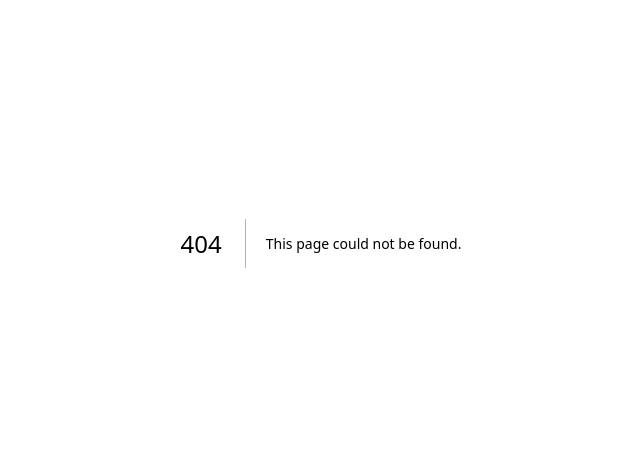
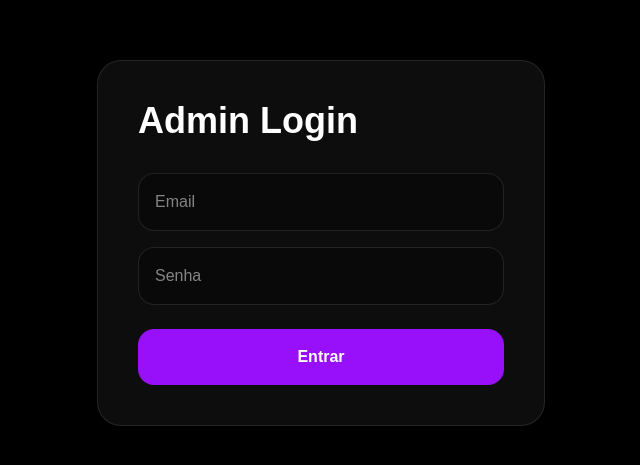
Before and after one commit to NeurexBK/defimind-news, a Next.js app: page /neurex-25852266602-admin/app/login in a window 1280 px wide. Before the commit this address had no page. Shown: the part 157-622 px from the top of the page, without its empty margins (319-959 px from the left). Built offline with nearby package versions, Linux system fonts and the light colour scheme; no server answers.

Commit message:
secure hidden admin

```diff
--- /dev/null
+++ b/app/neurex-25852266602-admin/app/login/page.tsx
@@ -0,0 +1,114 @@
+"use client"
+
+import { useState } from "react"
+import { createClient } from "@supabase/supabase-js"
+import { useRouter } from "next/navigation"
+
+const supabase = createClient(
+  process.env.NEXT_PUBLIC_SUPABASE_URL!,
+  process.env.NEXT_PUBLIC_SUPABASE_ANON_KEY!
+)
+
+export default function LoginPage() {
+
+  const router = useRouter()
+
+  const [email, setEmail] = useState("")
+  const [password, setPassword] = useState("")
+
+  async function handleLogin() {
+
+    const { error } = await supabase.auth.signInWithPassword({
+      email,
+      password,
+    })
+
+    if (!error) {
+
+      router.push("/neurex-25852266602-admin")
+
+    }
+
+  }
+
+  return (
+
+    <main className="
+    min-h-screen
+    flex
+    items-center
+    justify-center
+    bg-black
+    text-white
+    ">
+
+      <div className="
+      w-full
+      max-w-md
+      bg-white/5
+      border
+      border-white/10
+      rounded-3xl
+      p-10
+      ">
+
+        <h1 className="
+        text-4xl
+        font-black
+        mb-8
+        ">
+          Admin Login
+        </h1>
+
+        <input
+          type="email"
+          placeholder="Email"
+          value={email}
+          onChange={(e)=>setEmail(e.target.value)}
+          className="
+          w-full
+          mb-4
+          p-4
+          rounded-2xl
+          bg-black/30
+          border
+          border-white/10
+          "
+        />
+
+        <input
+          type="password"
+          placeholder="Senha"
+          value={password}
+          onChange={(e)=>setPassword(e.target.value)}
+          className="
+          w-full
+          mb-6
+          p-4
+          rounded-2xl
+          bg-black/30
+          border
+          border-white/10
+          "
+        />
+
+        <button
+          onClick={handleLogin}
+          className="
+          w-full
+          bg-purple-600
+          py-4
+          rounded-2xl
+          font-bold
+          "
+        >
+          Entrar
+        </button>
+
+      </div>
+
+    </main>
+
+  )
+
+}
--- /dev/null
+++ b/app/neurex-25852266602-admin/middleware.ts
@@ -0,0 +1,35 @@
+import { NextResponse } from "next/server"
+import type { NextRequest } from "next/server"
+
+export function middleware(req: NextRequest) {
+
+  const pathname = req.nextUrl.pathname
+
+  if (
+    pathname.startsWith("/neurex-25852266602-admin")
+  ) {
+
+    const auth =
+      req.cookies.get("sb-access-token")
+
+    if (!auth) {
+
+      return NextResponse.redirect(
+        new URL("/login", req.url)
+      )
+
+    }
+
+  }
+
+  return NextResponse.next()
+
+}
+
+export const config = {
+
+  matcher: [
+    "/neurex-25852266602-admin/:path*"
+  ],
+
+}
--- /dev/null
+++ b/app/neurex-25852266602-admin/page.tsx
@@ -0,0 +1,190 @@
+"use client"
+
+import { useEffect, useState } from "react"
+
+type Reaction = {
+  id: number
+  slug: string
+  likes: number
+  dislikes: number
+  created_at: string
+}
+
+export default function AdminPage() {
+
+  const [data, setData] = useState<Reaction[]>([])
+
+  useEffect(() => {
+
+    fetch("/api/reactions")
+      .then(res => res.json())
+      .then(setData)
+
+  }, [])
+
+  const totalLikes = data.reduce(
+    (acc, item) => acc + item.likes,
+    0
+  )
+
+  const totalDislikes = data.reduce(
+    (acc, item) => acc + item.dislikes,
+    0
+  )
+
+  return (
+
+    <main className="
+    min-h-screen
+    bg-[#030712]
+    text-white
+    p-10
+    ">
+
+      <div className="max-w-7xl mx-auto">
+
+        <h1 className="
+        text-5xl
+        font-black
+        mb-10
+        ">
+          DefiMind Admin
+        </h1>
+
+        <div className="
+        grid
+        md:grid-cols-3
+        gap-6
+        mb-10
+        ">
+
+          <div className="
+          bg-white/5
+          border
+          border-white/10
+          rounded-3xl
+          p-6
+          ">
+            <div className="text-white/60">
+              Total Likes
+            </div>
+
+            <div className="text-4xl font-bold mt-2">
+              👍 {totalLikes}
+            </div>
+          </div>
+
+          <div className="
+          bg-white/5
+          border
+          border-white/10
+          rounded-3xl
+          p-6
+          ">
+            <div className="text-white/60">
+              Total Dislikes
+            </div>
+
+            <div className="text-4xl font-bold mt-2">
+              👎 {totalDislikes}
+            </div>
+          </div>
+
+          <div className="
+          bg-white/5
+          border
+          border-white/10
+          rounded-3xl
+          p-6
+          ">
+            <div className="text-white/60">
+              Total Notícias
+            </div>
+
+            <div className="text-4xl font-bold mt-2">
+              📰 {data.length}
+            </div>
+          </div>
+
+        </div>
+
+        <div className="
+        overflow-x-auto
+        rounded-3xl
+        border
+        border-white/10
+        ">
+
+          <table className="w-full">
+
+            <thead className="bg-white/5">
+
+              <tr>
+
+                <th className="p-4 text-left">
+                  Slug
+                </th>
+
+                <th className="p-4 text-left">
+                  Likes
+                </th>
+
+                <th className="p-4 text-left">
+                  Dislikes
+                </th>
+
+                <th className="p-4 text-left">
+                  Data
+                </th>
+
+              </tr>
+
+            </thead>
+
+            <tbody>
+
+              {data.map(item => (
+
+                <tr
+                  key={item.id}
+                  className="
+                  border-t
+                  border-white/10
+                  "
+                >
+
+                  <td className="p-4">
+                    {item.slug}
+                  </td>
+
+                  <td className="p-4">
+                    👍 {item.likes}
+                  </td>
+
+                  <td className="p-4">
+                    👎 {item.dislikes}
+                  </td>
+
+                  <td className="p-4">
+                    {new Date(
+                      item.created_at
+                    ).toLocaleString("pt-BR")}
+                  </td>
+
+                </tr>
+
+              ))}
+
+            </tbody>
+
+          </table>
+
+        </div>
+
+      </div>
+
+    </main>
+
+  )
+
+}
```
